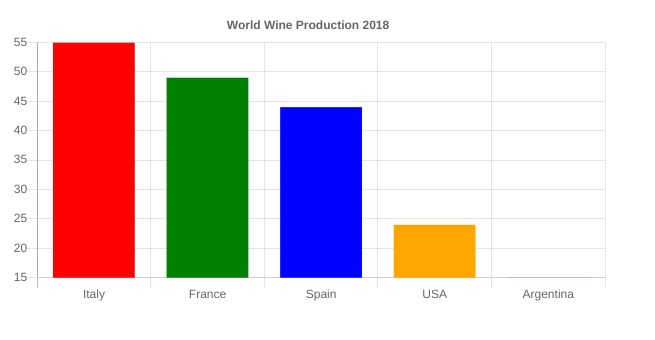
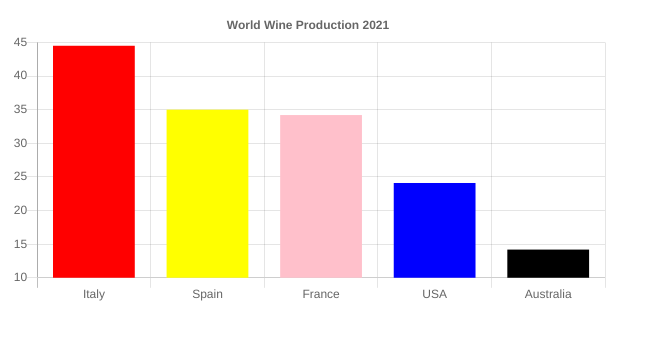
Before and after one commit to valeriejoplin/Homework-Six, a plain HTML site: page index.html in a window 1280 px wide. Shown: the whole page, without its empty margins (0-655 px from the left). Drawn offline with nearby package versions, Linux system fonts and the light colour scheme.

Commit message:
Update index.html

```diff
--- a/index.html
+++ b/index.html
@@ -3,14 +3,14 @@
 <script src="https://cdnjs.cloudflare.com/ajax/libs/Chart.js/2.5.0/Chart.min.js"></script>
 <body>
 
-<canvas id="myChart" style="width:100%;max-width:600px"></canvas>
+<canvas id="wineChart" style="width:100%;max-width:600px"></canvas>
 
 <script>
-var xValues = ["Italy", "France", "Spain", "USA", "Argentina"];
-var yValues = [55, 49, 44, 24, 15];
-var barColors = ["red", "green","blue","orange","brown"];
+var xValues = ["Italy", "Spain", "France", "USA", "Australia"];
+var yValues = [44.5, 35, 34.2, 24.1, 14.2];
+var barColors = ["red", "yellow","pink","blue","black"];
 
-new Chart("myChart", {
+new Chart("wineChart", {
   type: "bar",
   data: {
     labels: xValues,
@@ -23,7 +23,7 @@ new Chart("myChart", {
     legend: {display: false},
     title: {
       display: true,
-      text: "World Wine Production 2018"
+      text: "World Wine Production 2021"
     }
   }
 });
```
